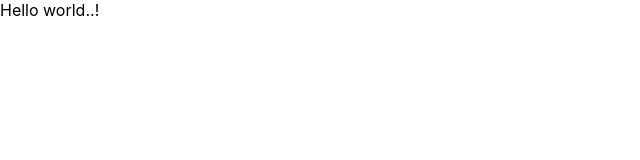
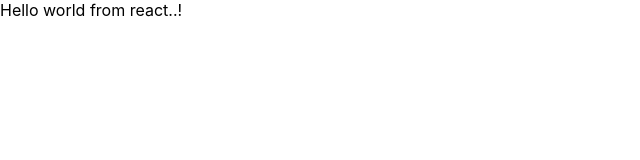
Before and after one commit to keshav143420/react-github-ci, a React (Create React App) app: page / in a window 1280 px wide. Shown: the top 160 px of the page, without its empty margins (0-640 px from the left). Built offline with nearby package versions, Linux system fonts and the light colour scheme.

Commit message:
updated app

```diff
--- a/src/App.js
+++ b/src/App.js
@@ -4,7 +4,7 @@ function App() {
   return (
     <div>
       <header className="App-header">
-        Hello world..!
+        Hello world from react..!
       </header>
     </div>
   );
```
Also changed, not shown: 1 other file (tests, documents, lock files or other folders).
